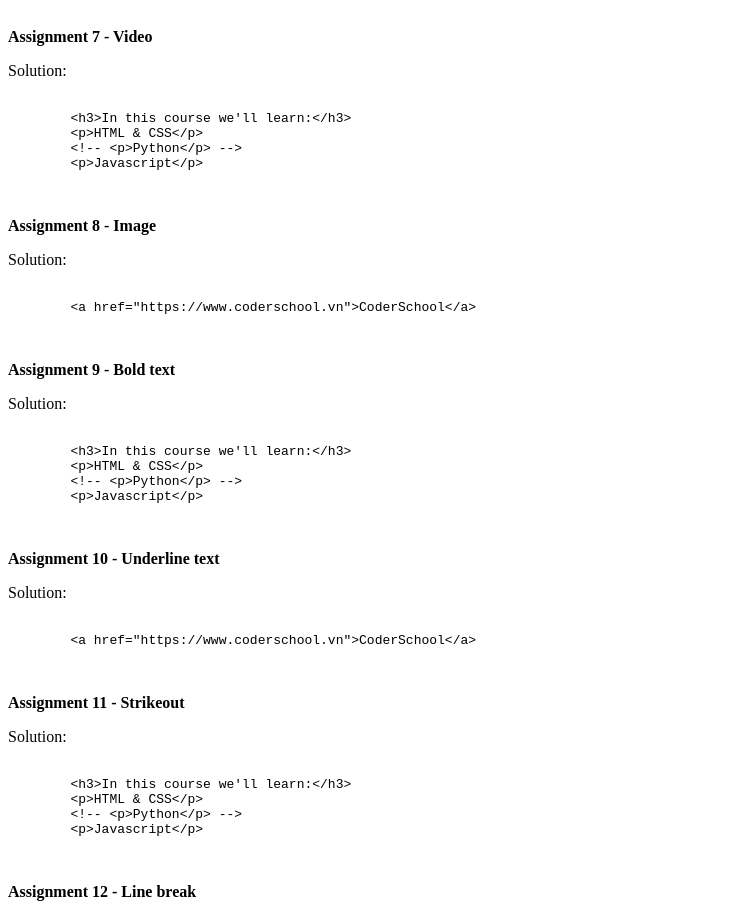
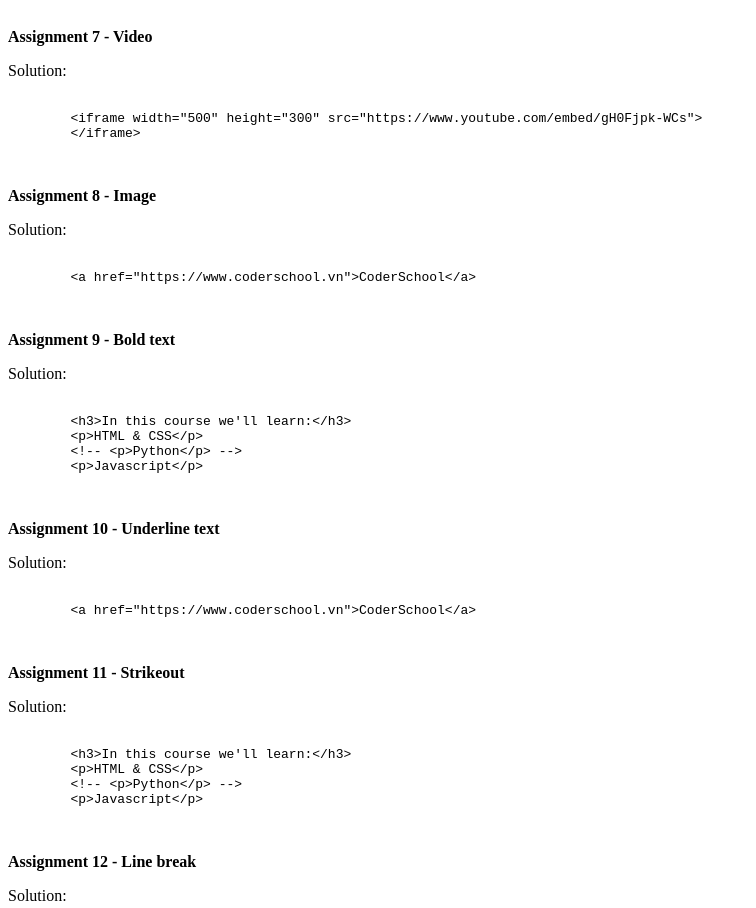
Before and after one commit to chug2k/example, a plain HTML site: page index.html in a window 1280 px wide. Shown: the part 998-1906 px from the top of the page, without its empty margins (0-756 px from the left). Drawn offline with Linux system fonts and the light colour scheme.

Commit message:
Assignment 7 - Video

```diff
--- a/index.html
+++ b/index.html
@@ -88,10 +88,8 @@
       <p>Solution:</p>
       <pre>
       <code>
-        &lth3>In this course we'll learn:&lt/h3>
-        &ltp>HTML & CSS&lt/p>
-        &lt!-- &ltp>Python&lt/p> -->
-        &ltp>Javascript&lt/p>
+        &ltiframe width="500" height="300" src="https://www.youtube.com/embed/gH0Fjpk-WCs">
+        &lt/iframe>
       </code>
     </pre>
     </section>
```
